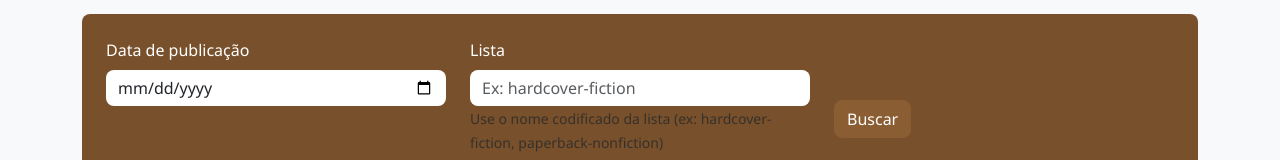
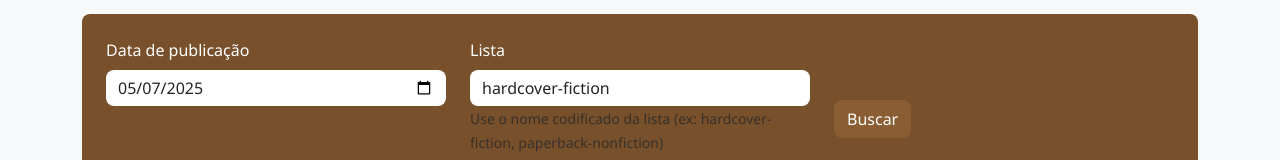
Before and after one commit to JoseJaan/API-Zetta, a React (Vite) app: page / in a window 1280 px wide. Shown: the part 148-308 px from the top of the page. Built offline with nearby package versions, Linux system fonts and the light colour scheme; no server answers.

Commit message:
feat: adicionado get automatico da api ao carregar a pagina

```diff
--- a/src/pages/Home/Home.tsx
+++ b/src/pages/Home/Home.tsx
@@ -11,11 +11,18 @@ const Home = () => {
   const [searchPerformed, setSearchPerformed] = useState(false);
   const [searchParams, setSearchParams] = useState({
     publicationDate: '',
-    listName: ''
+    listName: 'hardcover-fiction' // Valor padrão para a lista
   });
 
-  const loadList = async () => {
-    if (!searchParams.publicationDate || !searchParams.listName) {
+  // Função para formatar a data atual como YYYY-MM-DD
+  const getFormattedCurrentDate = () => {
+    const today = new Date();
+    return today.toISOString().split('T')[0];
+  };
+
+  // Função para carregar a lista com base nos parâmetros
+  const loadList = async (date: string, listName: string) => {
+    if (!date || !listName) {
       return;
     }
 
@@ -23,10 +30,7 @@ const Home = () => {
       setLoading(true);
       setSearchPerformed(true);
 
-      const result = await fetchListByDate(
-        searchParams.publicationDate,
-        searchParams.listName
-      );
+      const result = await fetchListByDate(date, listName);
 
       setList(result);
     } catch (error) {
@@ -36,6 +40,21 @@ const Home = () => {
       setLoading(false);
     }
   };
+
+  // Efeito para carregar a lista automaticamente quando o componente montar
+  useEffect(() => {
+    const defaultDate = getFormattedCurrentDate();
+    const defaultList = 'hardcover-fiction';
+
+    // Atualiza o estado com os valores padrão
+    setSearchParams({
+      publicationDate: defaultDate,
+      listName: defaultList
+    });
+
+    // Carrega a lista com os valores padrão
+    loadList(defaultDate, defaultList);
+  }, []);
 
   const handleInputChange = (e: React.ChangeEvent<HTMLInputElement>) => {
     const { id, value } = e.target;
@@ -47,7 +66,7 @@ const Home = () => {
 
   const handleSubmit = (e: React.FormEvent) => {
     e.preventDefault();
-    loadList();
+    loadList(searchParams.publicationDate, searchParams.listName);
   };
 
   return (
```
